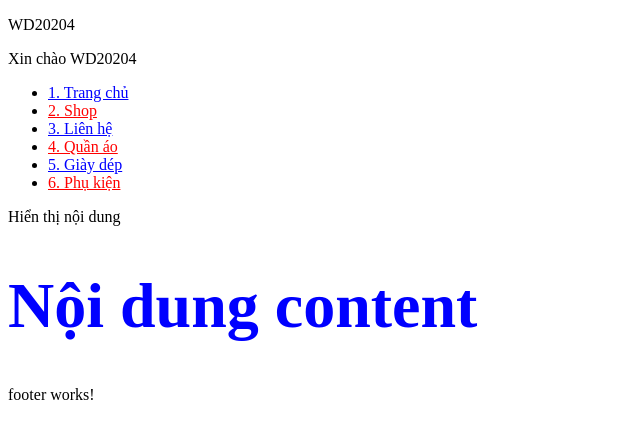
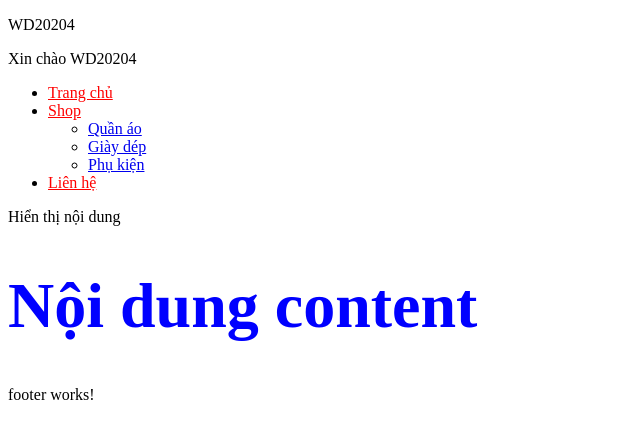
Before and after one commit to angocit/web208, an Angular app: page / in a window 1280 px wide. Shown: the top 438 px of the page, without its empty margins (0-640 px from the left). Built offline with nearby package versions, Linux system fonts and the light colour scheme.

Commit message:
b2: thực hành @for, @if

```diff
--- a/src/app/layouts/header/header.html
+++ b/src/app/layouts/header/header.html
@@ -3,12 +3,24 @@
     <!-- {{menus}} -->
      <ul>
      @for (menu of menus; track menu.id;let idx = $index;let odd =$odd){
-       @if (odd){
+       <!-- @if (odd){
          <li><a style="color: red;" href="{{menu.url}}">{{idx+1}}. {{menu.name}}</a></li>
        }
        @else {
          <li><a style="color: blue;" href="{{menu.url}}">{{idx+1}}. {{menu.name}}</a></li>
-       }
+       } -->
+         @if (menu.parent==0){
+            <li>
+                <a style="color: red;" href="{{menu.url}}">{{menu.name}}</a>
+               <ul>
+                    @for(submenu of menus;track submenu.id){
+                        @if (submenu.parent==menu.id){
+                        <li><a href="{{submenu.url}}">{{submenu.name}}</a></li>
+                        }
+                    }
+                </ul>
+            </li>
+         }
      }
      </ul>
 
```
